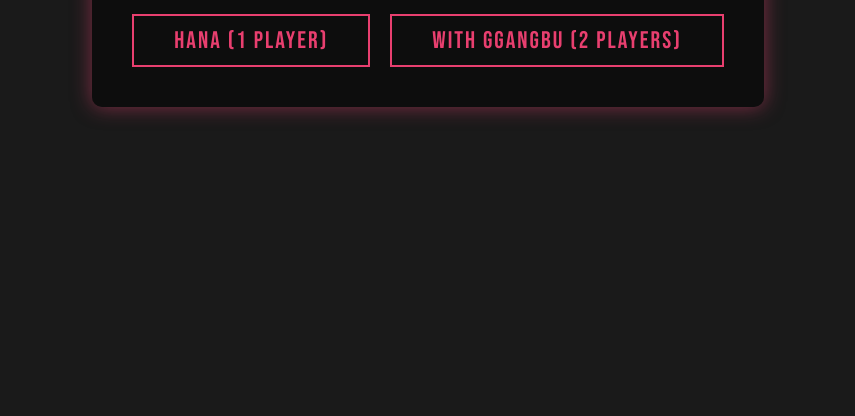
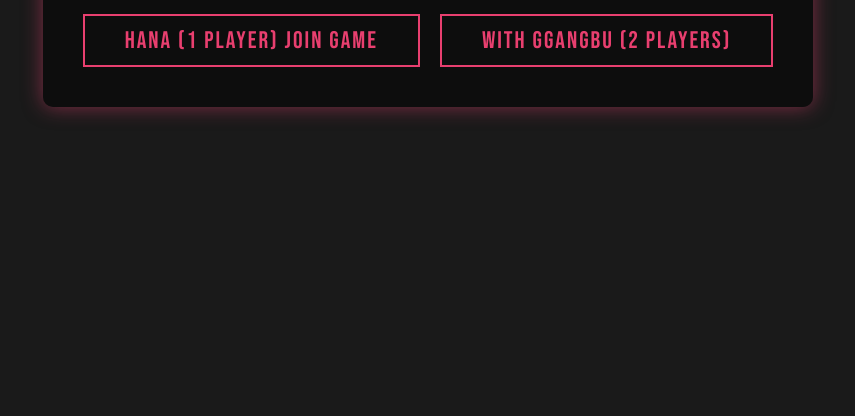
Before and after one commit to aritra6524/squid-game, a plain HTML site: page index.html in a window 1280 px wide. Shown: the part 464-880 px from the top of the page, without its empty margins (212-1067 px from the left). After the commit the page ends 822 px from the top, so only its background shows below. Drawn offline with Linux system fonts and the light colour scheme.

Commit message:
Update index.html

```diff
--- a/index.html
+++ b/index.html
@@ -20,7 +20,10 @@
             <h1>SQUID GAME</h1>
             <p>Red Light, Green Light</p>
             <div class="button-container">
-                <button id="start-hana-button" class="menu-button">Hana (1 Player)</button>
+                <button id="start-hana-button" class="menu-button">
+                    <span class="desktop-text">Hana (1 Player)</span>
+                    <span class="mobile-text">Join Game</span>
+                </button>
                 <button id="start-ggangbu-button" class="menu-button">With Ggangbu (2 Players)</button>
             </div>
         </div>
@@ -56,6 +59,9 @@
                 </div>
                 <div id="doll"></div>
             </div>
+        </div>
+        <div id="mobile-controls">
+            <button id="mobile-control-p1" class="mobile-control-button">P1</button>
         </div>
     </div>
 
```
